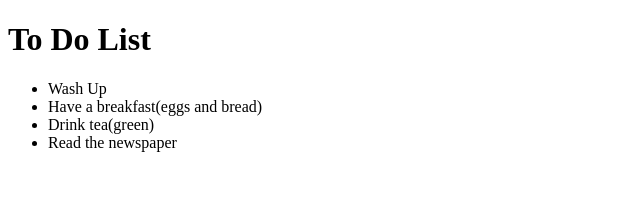
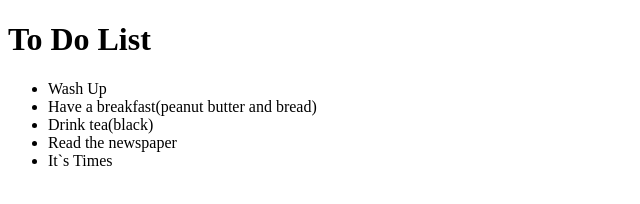
Before and after one commit to MykytaUA/ssh-repo, a plain HTML site: page index.html in a window 1280 px wide. Shown: the whole page, without its empty margins (0-640 px from the left). Drawn offline with Linux system fonts and the light colour scheme.

Commit message:
update index.html

```diff
--- a/index.html
+++ b/index.html
@@ -8,9 +8,10 @@
 	<h1>To Do List</h1>
 	<ul>
 		<li>Wash Up</li>
-		<li>Have a breakfast(eggs and bread) </li>
-		<li> Drink tea(green)</li>
+		<li>Have a breakfast(peanut butter and bread) </li>
+		<li> Drink tea(black)</li>
 		<li> Read the newspaper</li>
+		<li>It`s Times</li>
 	</ul>
 </body>
 </html>
```
